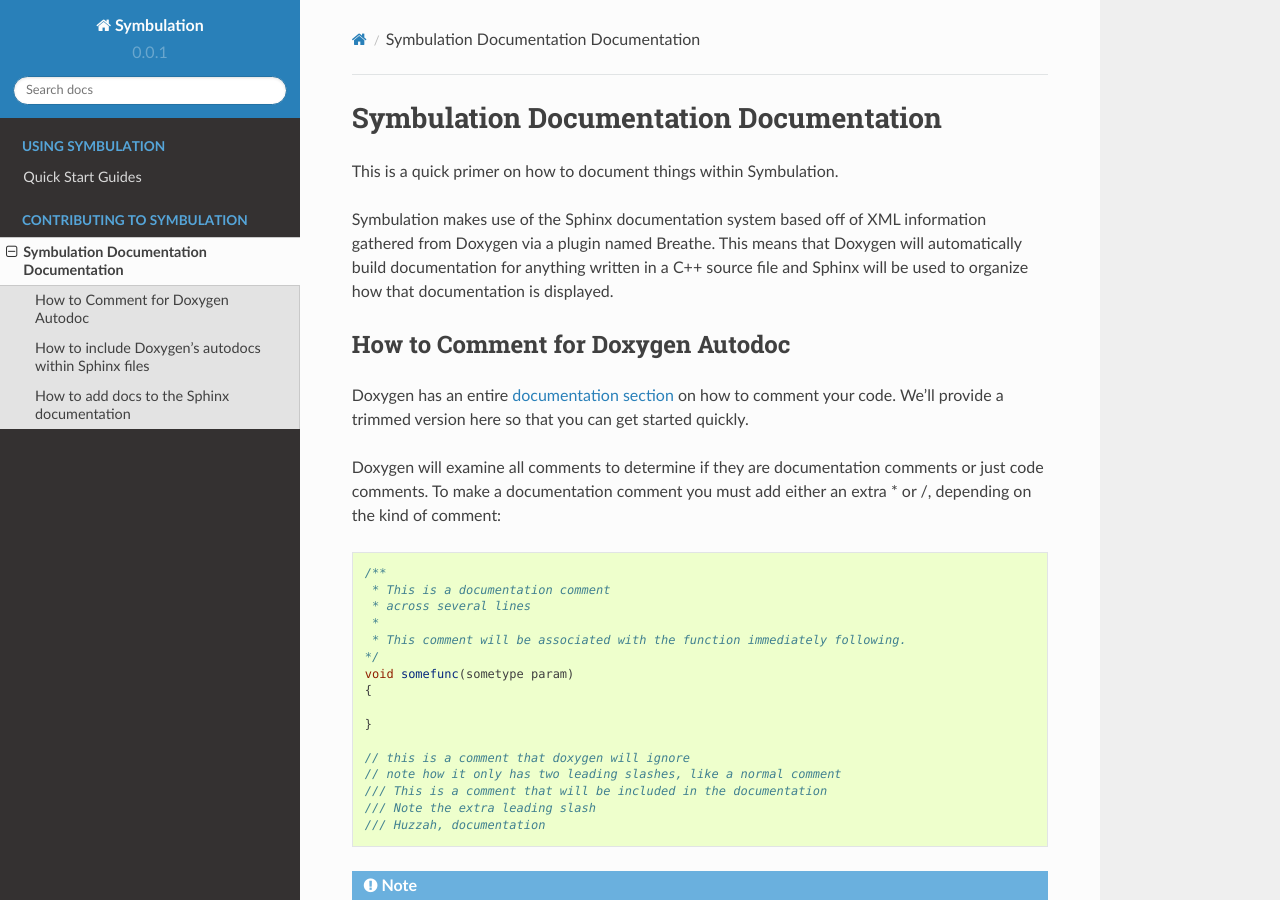
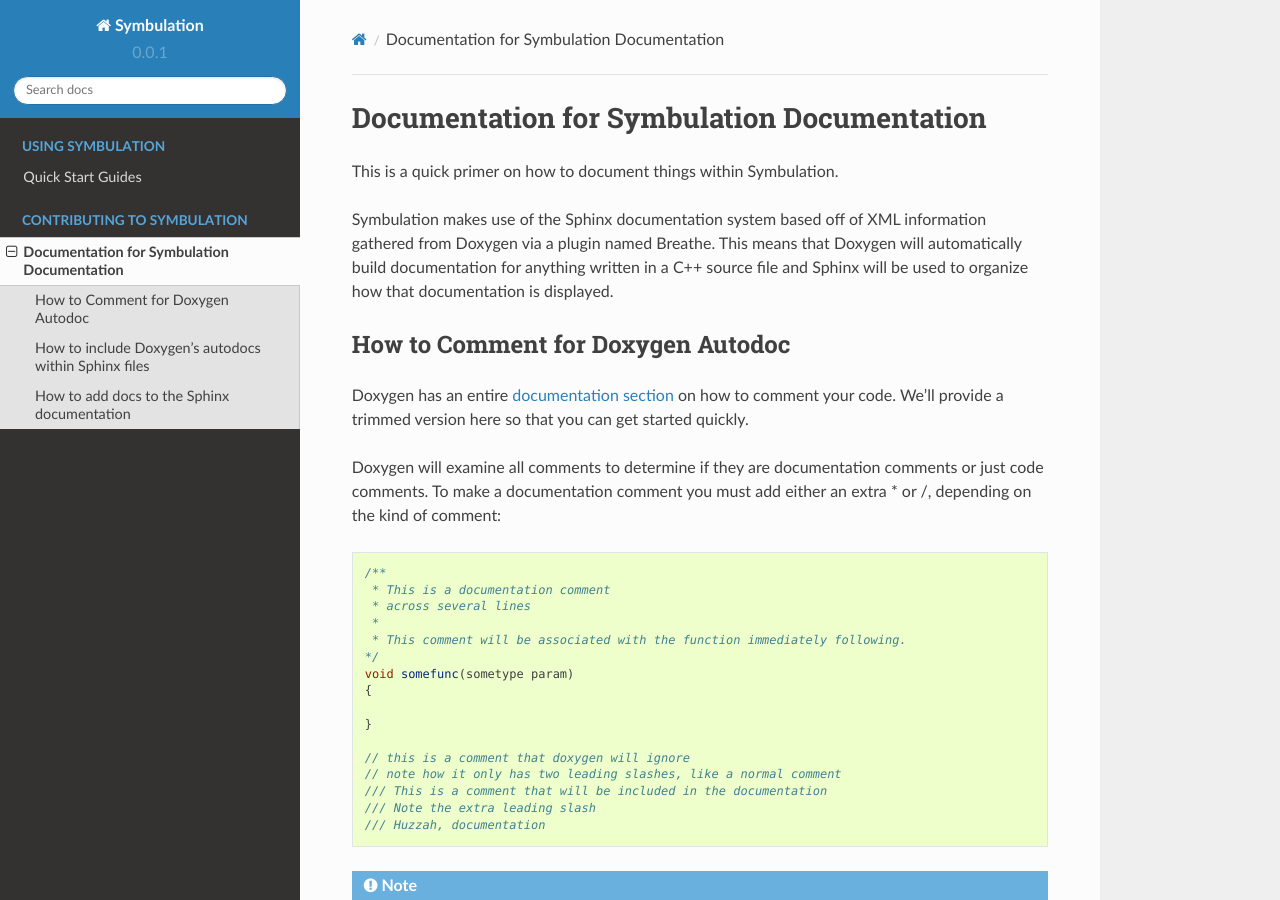
Before and after one commit to anyaevostinar/SymbulationEmp, a Sphinx documentation site: the page built from docs/dev/adding-documentation.md, in a window 1280 px wide and 900 px high. Built offline with Sphinx 7.4.7 and the Read the Docs theme 2.0.0, drawn with Linux system fonts in a browser that asks for light colours; pages that are not in the unit, such as notebooks, are missing from menus.

Commit message:
Update adding-documentation.md

```diff
--- a/docs/dev/adding-documentation.md
+++ b/docs/dev/adding-documentation.md
@@ -1,4 +1,4 @@
-# Symbulation Documentation Documentation
+# Documentation for Symbulation Documentation
 
 This is a quick primer on how to document things within Symbulation.
 
```
